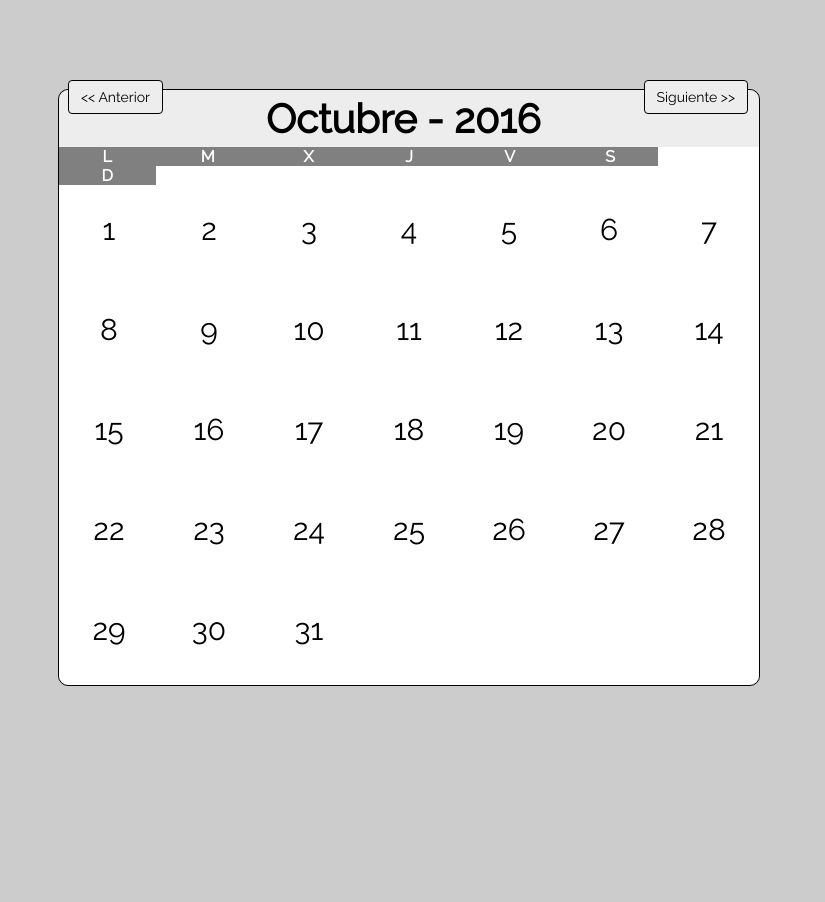
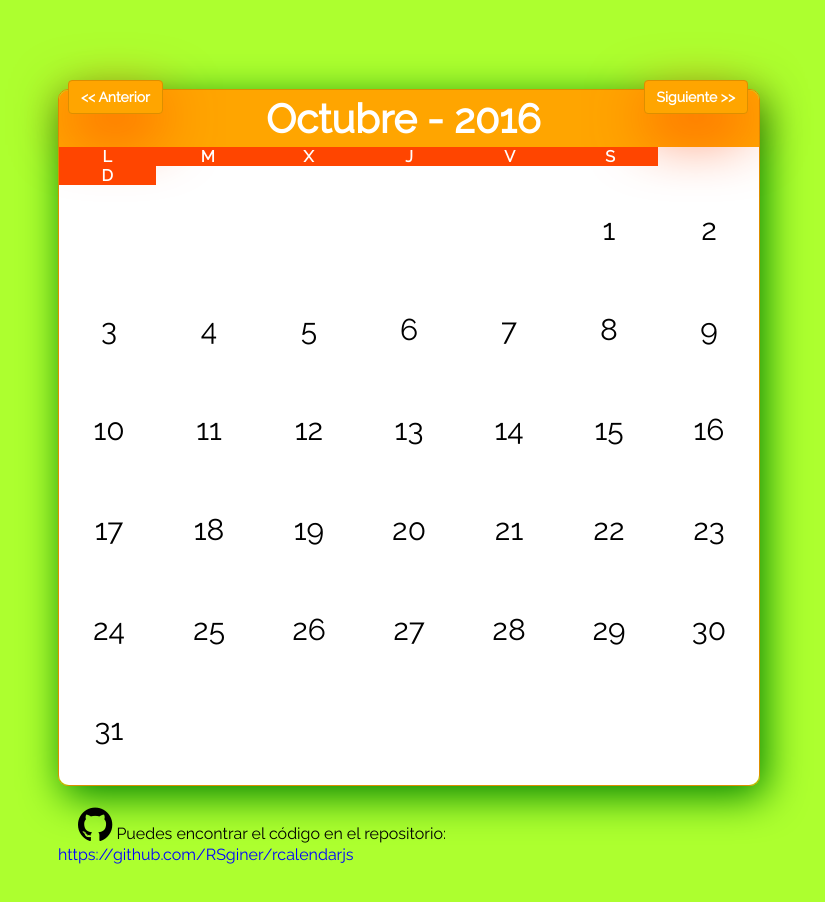
Before and after one commit to RSginer/rcalendarjs, a plain HTML site: page index.html in a window 1280 px wide. Shown: the whole page, without its empty margins (232-1057 px from the left). Before the commit the page ends 800 px from the top, so only its background shows below. Drawn offline with Linux system fonts and the light colour scheme.

Commit message:
Comenzar el mes en el dia de la semana correcto OK

```diff
--- a/css/calendar.css
+++ b/css/calendar.css
@@ -1,14 +1,16 @@
 .calendar{
     width:702px;
-    border:1px solid black;
+    border:1px solid #dc8f00;
     border-radius: 10px;
+    box-shadow: 5px 10px 40px 0px green;
 }
 
 .calendar_header{
     text-align: center;
     font-weight: bold;
     font-size: 40px;
-    background-color:#ededed;
+    color:white;
+    background-color:orange;
     padding: 5px;
     border-top-left-radius: 10px;
     border-top-right-radius: 10px;
@@ -23,7 +25,7 @@
 }
 
 .calendar_body_days{
-    background-color:grey;
+    background-color:orangered;
     color:white;
     display: inline;
     font-weight: bold;
@@ -66,24 +68,26 @@
 }
 
 .btn{
-    color: #000;
-    background-color: #ededed;
-    border-color: #000;
+    color: white;
+    background-color: orange;
     display: inline-block;
     padding: 6px 12px;
     margin:10px;
     font-size: 14px;
-    border:1px solid;
-    font-weight: 400;
+    border:1px solid #dc8f00;
+    box-shadow: 0px 20px 60px -3px orangered;
+    font-weight: bold;
     line-height: 1.42857143;
     text-align: center;
     white-space: nowrap;
     vertical-align: middle;
     cursor: pointer;
     border-radius: 4px;
+
 }
 .btn:hover{
-    background-color: #CCCCCC;
+    background-color: orangered;
+
 }
 .btn_add-month{
 
--- a/css/styles.css
+++ b/css/styles.css
@@ -1,5 +1,5 @@
 @import 'https://fonts.googleapis.com/css?family=Raleway';
-
+@import 'https://maxcdn.bootstrapcdn.com/font-awesome/4.6.3/css/font-awesome.min.css';
 *{
     box-sizing: border-box;
     font-family: Raleway, Arial, Helvetica, sans-serif;
@@ -8,15 +8,15 @@
 html, body {
     margin:0px;
     padding: 0px;
-    background-color: #CCCCCC;
+    background-color: greenyellow;
 }
 
 .container{
     width:740px;
     margin:0 auto;
-    background-color: transparent;
     padding: 20px;
     margin-top: 50px;
+
 }
 
 .right{
@@ -28,3 +28,16 @@ html, body {
     float: left;
     margin:0px;
 }
+.credits{
+    padding:20px;
+    text-align: center;
+}
+.credits > i{
+    font-size: 40px;
+    color:black;
+}
+
+.credits > a{
+    text-decoration: none;
+    color:blue;
+}
--- a/index.html
+++ b/index.html
@@ -7,6 +7,7 @@
     </head>
     <body>
         <div class="container">
+
             <div class="right"><button class="btn btn_add-month" onclick="addMonth()">Siguiente</button></div>
             <div class="left"><button class="btn btn_sub-month" onclick="subMonth()">Anterior</button></div>  <br>
             <div id="calendar" class="calendar">
@@ -22,14 +23,19 @@
                         <div class="calendar_body_days_day">D</div>
                     </div>
                     <div id="body" class="calendar_body_week">
-
-
-
-
                     </div>
                 </div>
-                <div class="calendar_footer"></div>
+                <div class="calendar_footer">
+
+                </div>
             </div>
+            <br>
+            <span class="credits">
+            <i class="fa fa-github"></i> Puedes encontrar el código en el repositorio:
+            <a href="https://github.com/RSginer/rcalendarjs">https://github.com/RSginer/rcalendarjs</a>
+            </span>
+            <br>
+            <br>
         </div>
         <script src="js/calendar.js"></script>
     </body>
--- a/js/calendar.js
+++ b/js/calendar.js
@@ -9,25 +9,26 @@ function initCalendar(date) {
     var days = ["Domingo", "Lunes", "Martes", "Miercoles", "Jueves", "Viernes", "Sabado"];
     var months = ["Enero", "Febrero", "Marzo", "Abril", "Mayo", "Junio", "Julio", "Agosto", "Septiembre", "Octubre", "Noviembre", "Diciembre"];
     header.innerHTML = months[date.getMonth()] + " - " + date.getFullYear();
-    var monthDays = [31,28,31,30,31,30,31,31,30,31,30,31]
+    var monthDays = [31, 28, 31, 30, 31, 30, 31, 31, 30, 31, 30, 31]
     if (isLeap(date.getFullYear())) {
-        monthDays[1]=29;
+        monthDays[1] = 29;
     }
-    var text="";
+    var text = "";
+    var numBlankDivs;
+    if (date.getDay() != 0) {
+        numBlankDivs = date.getDay();
+    } else {
+        numBlankDivs = 7;
+    }
+    for (var i = 1; i < numBlankDivs; i++) {
+        text += '<div class="calendar_body_week_day"></div>';
+    }
+    console.log(date.getDay())
     for (var i = 1; i <= monthDays[date.getMonth()]; i++) {
-       text += '<div class="calendar_body_week_day">'+i+'</div>';
+        text += '<div class="calendar_body_week_day">' + i + '</div>';
     }
 
     body.innerHTML = text;
-}
-
-function addMonth() {
-    if (this.date.getMonth() >= 11) {
-        this.date = new Date((this.date.getFullYear() + 1), 00, 01);
-    } else {
-        this.date = new Date(this.date.getFullYear(), (this.date.getMonth() + 1), 01);
-    }
-    initCalendar(this.date);
 }
 
 function addMonth() {
@@ -48,6 +49,6 @@ function subMonth() {
     initCalendar(this.date);
 }
 
-function isLeap(year){
-return ((year % 4 == 0) && ((year % 100 != 0) || (year % 400 == 0)));
+function isLeap(year) {
+    return ((year % 4 == 0) && ((year % 100 != 0) || (year % 400 == 0)));
 }
```
